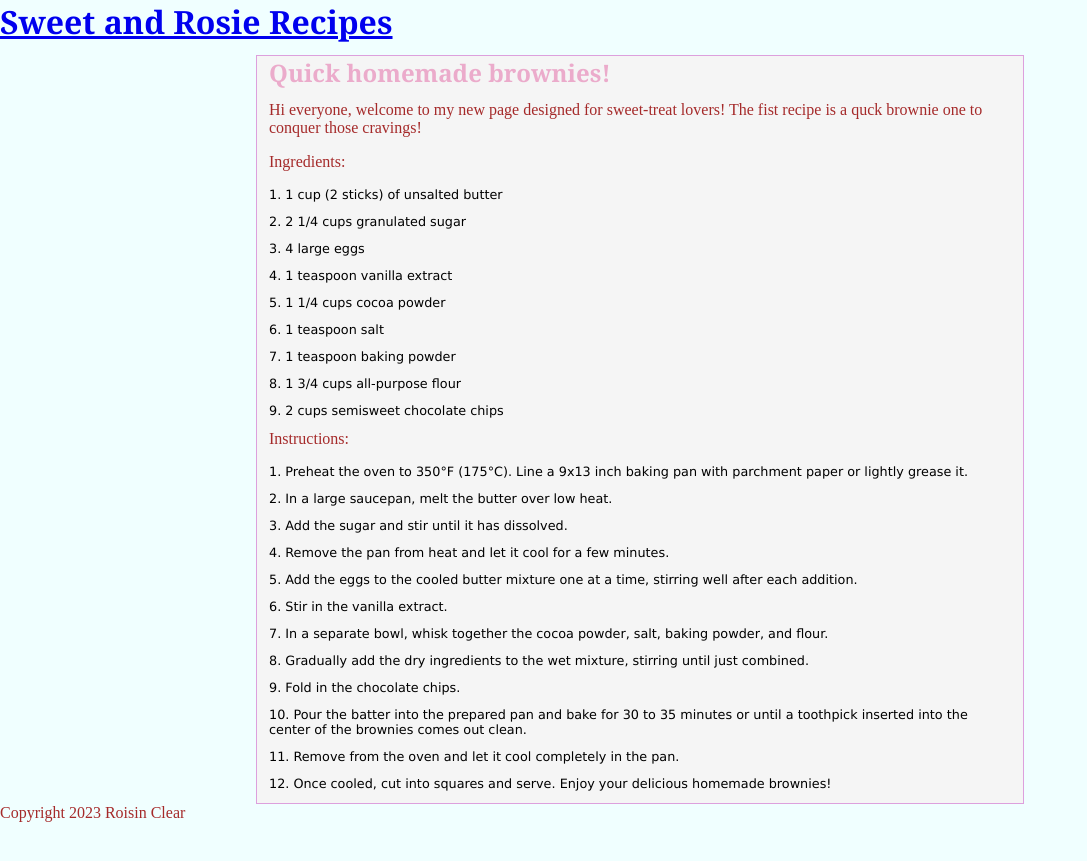
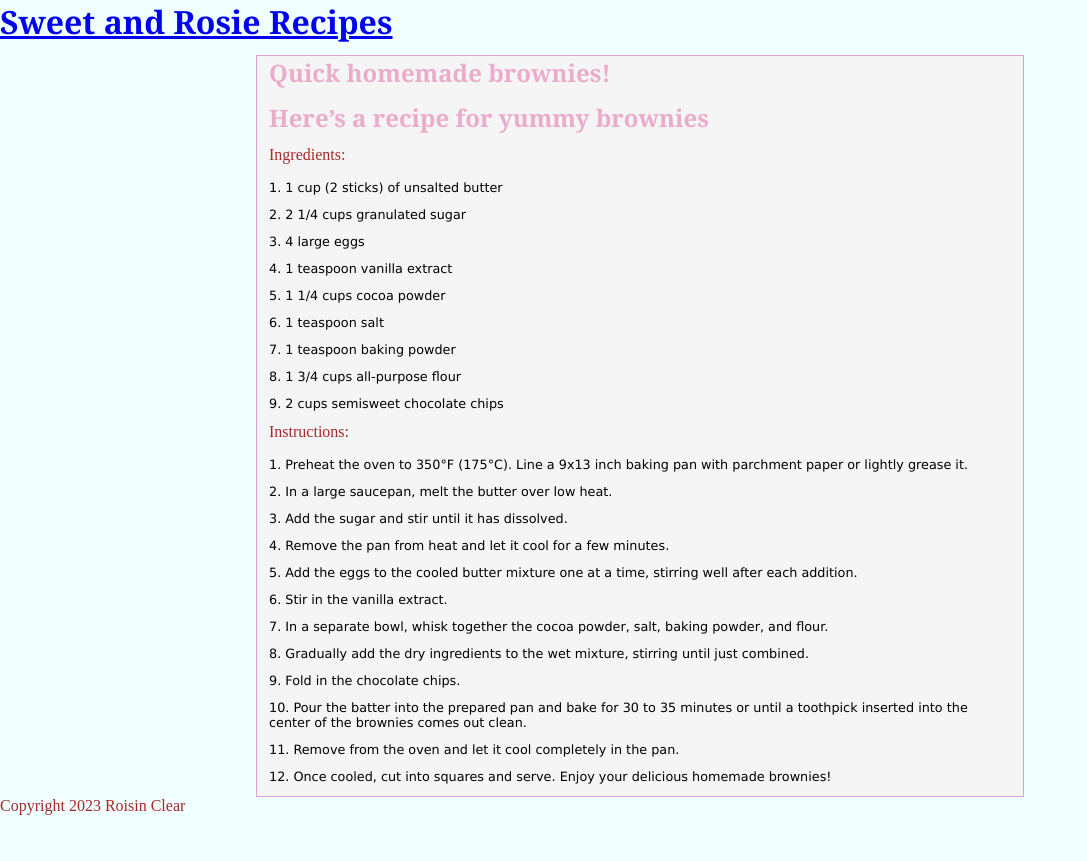
Before and after one commit to roisinclear/rosierecipes, a Jekyll site: the page built from _recipes/quick-homemade-brownies.md, in a window 1280 px wide. Shown: the top 861 px of the page, without its empty margins (0-1087 px from the left). Built offline with Jekyll 4.4.1, drawn with Linux system fonts in a browser that asks for light colours.

Commit message:
Update Recipe “quick-homemade-brownies”

```diff
--- a/_recipes/quick-homemade-brownies.md
+++ b/_recipes/quick-homemade-brownies.md
@@ -4,11 +4,7 @@ date: 2023-02-06T22:51:11.687Z
 order: 1
 layout: recipe
 ---
-H﻿i everyone, welcome to my new page designed for sweet-treat lovers! The fist recipe is a quck brownie one to conquer those cravings!
-
-
-
-
+# H﻿ere's a recipe for yummy brownies
 
 Ingredients:
 
@@ -21,8 +17,6 @@ Ingredients:
 7. 1 teaspoon baking powder
 8. 1 3/4 cups all-purpose flour
 9. 2 cups semisweet chocolate chips
-
-
 
 Instructions:
 
```
Also changed, not shown: 1 other file.
